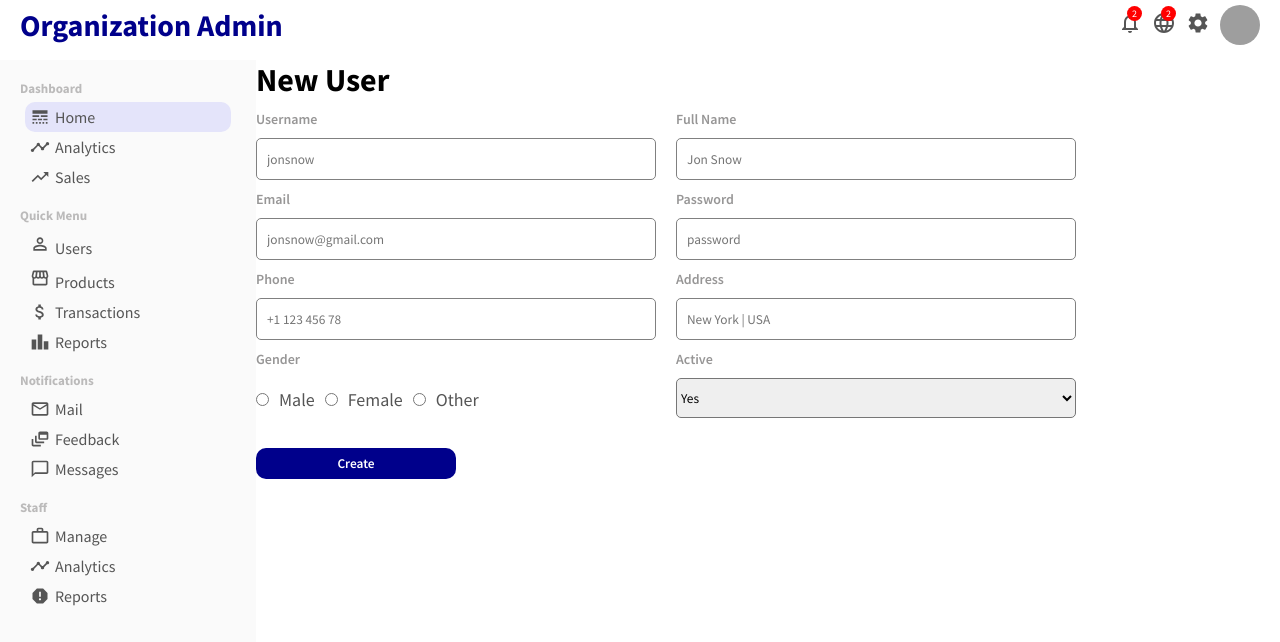
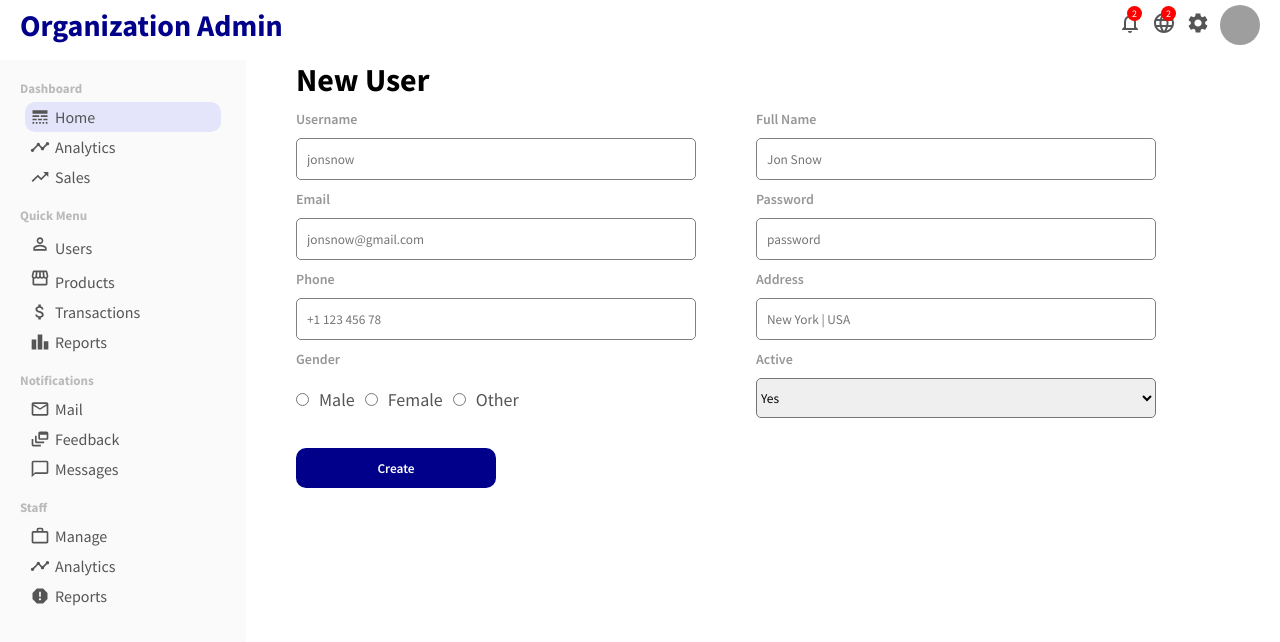
Before and after one commit to alejandropascuale/Organiation-Admin, a React (Create React App) app: page /newUser in a window 1280 px wide. Shown: the top 642 px of the page. Built offline with nearby package versions, Linux system fonts and the light colour scheme; grey boxes are pictures that could not be loaded.

Commit message:
fix style in create user

```diff
--- a/src/pages/newUser/NewUser.jsx
+++ b/src/pages/newUser/NewUser.jsx
@@ -4,7 +4,7 @@ export default function NewUser() {
   return (
     <div className='newUser'>
       <h1 className="newUsertitle">New User</h1>
-      <form action="" className="newUserForm">
+      <form action="/newUser" method='POST' className="newUserForm">
           <div className="newUserItem">
               <label>Username</label>
               <input type="text" placeholder='jonsnow' name="" id="" />
--- a/src/pages/newUser/newUser.css
+++ b/src/pages/newUser/newUser.css
@@ -1,5 +1,6 @@
 .newUser {
     flex: 4;
+    margin-left: 50px;
 }
 .newUserForm {
     display: flex;
@@ -10,7 +11,7 @@
     display: flex;
     flex-direction: column;
     margin-top: 10px;
-    margin-right: 20px;
+    margin-right: 60px;
 }
 .newUserItem>label {
     margin-bottom: 10px;
@@ -38,6 +39,7 @@
 }
 .newUserButton {
     width: 200px;
+    height: 40px;
     border: none;
     background-color: darkblue;
     color: white;
```
